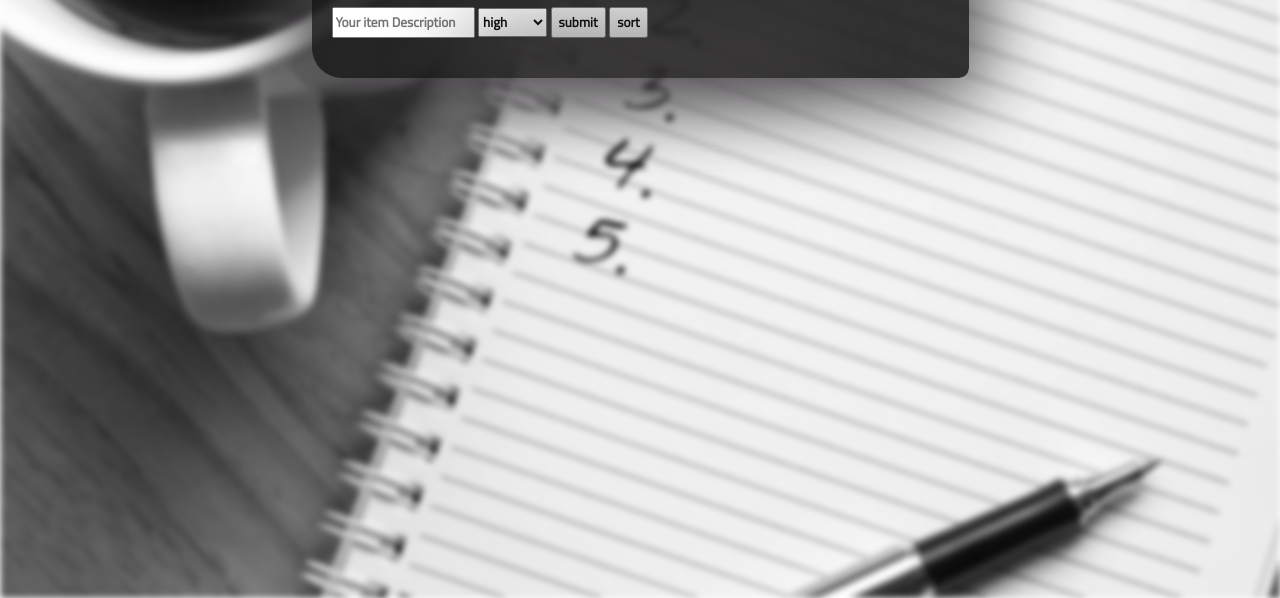
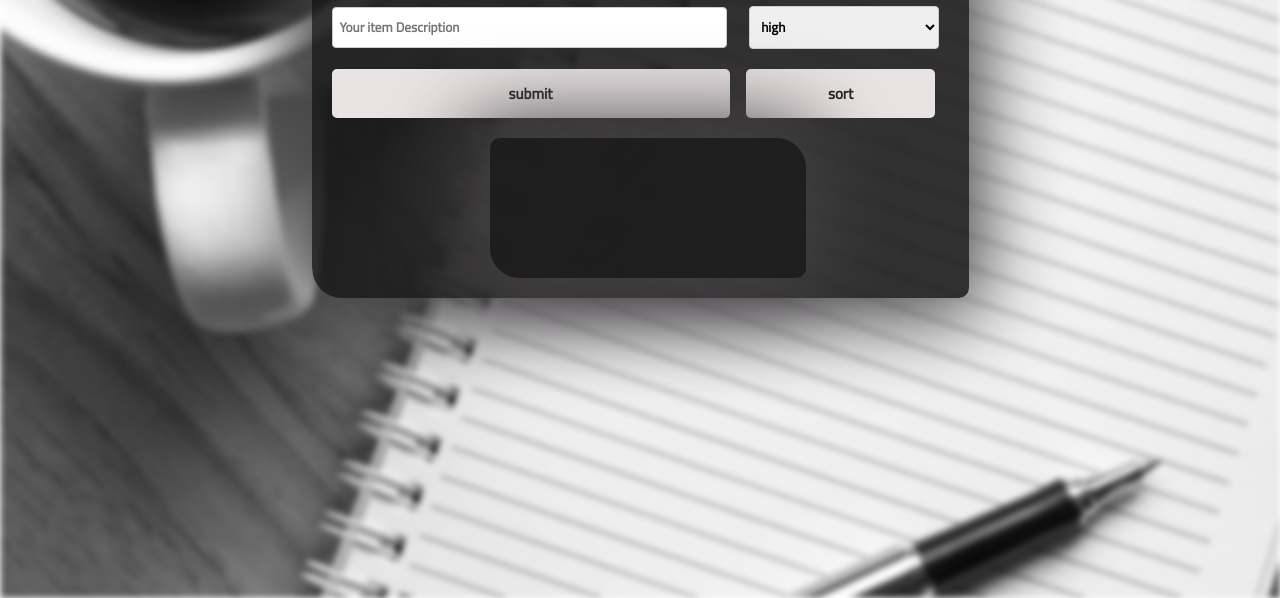
Before and after one commit to FACG5/flawless-todo-list, a website: page index.html in a window 1280 px wide. Shown: the part 202-800 px from the top of the page. Drawn offline with Linux system fonts and the light colour scheme.

Commit message:
Update style.css

```diff
--- a/style.css
+++ b/style.css
@@ -36,7 +36,7 @@ padding: 5px 5px 20px 20px;
     padding :0px;
 
 }
-input[type=submit]{
+
 
 input[type=submit] {
     background-color: rgb(233, 227, 227);
```
